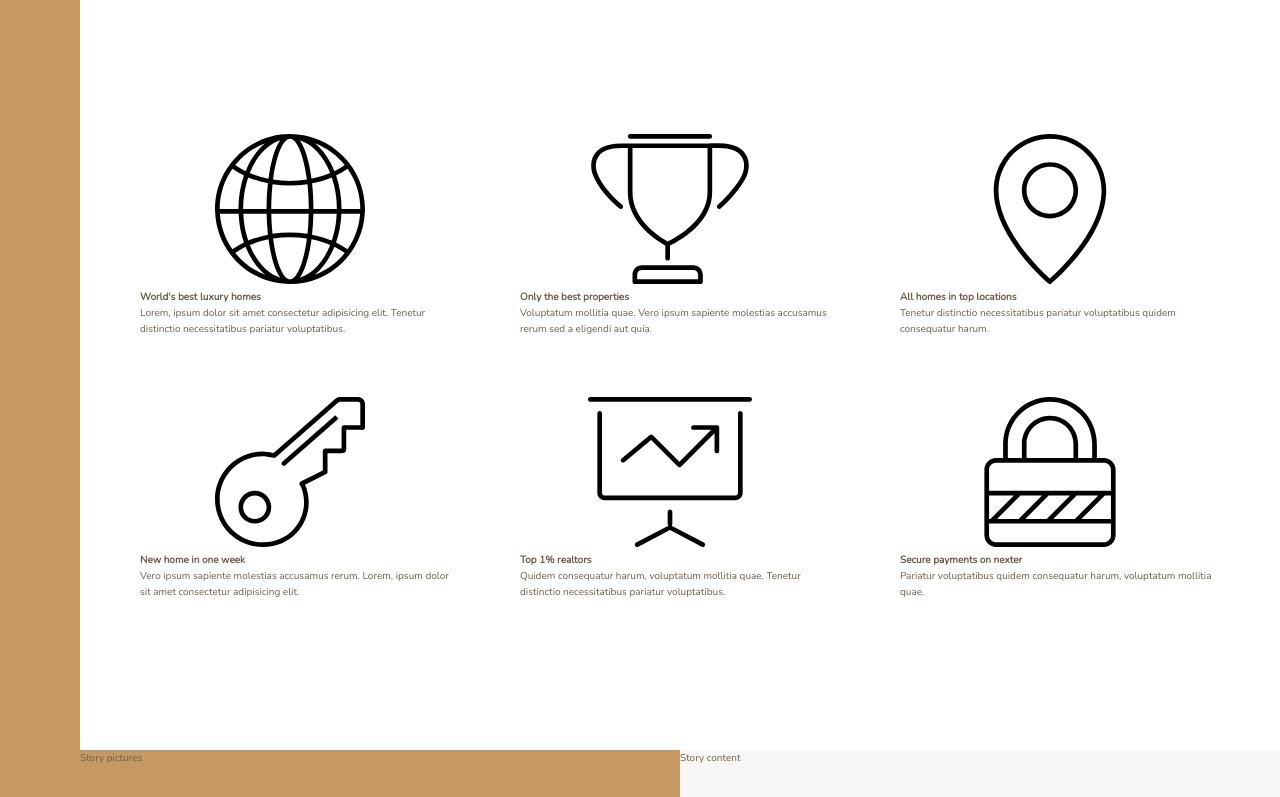
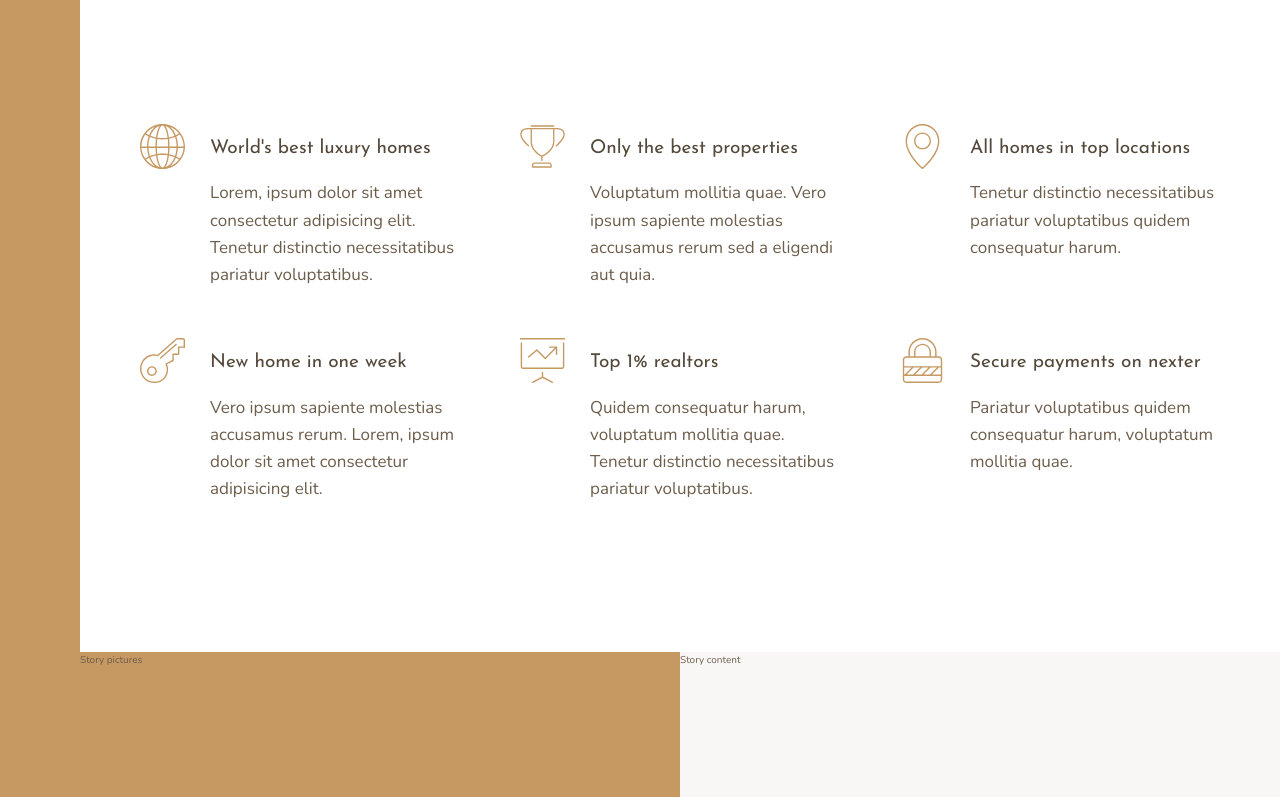
Before and after one commit to ingvillajimenez/3-nexter, a plain HTML site: page index.html in a window 1280 px wide. Shown: the part 656-1453 px from the top of the page. Drawn offline with nearby package versions, Linux system fonts and the light colour scheme.

Commit message:
Building the Features Section - Part 2

```diff
--- a/css/style.css
+++ b/css/style.css
@@ -20,6 +20,17 @@ body {
   grid-template-rows: 80vh min-content 40vw repeat(3, min-content);
   grid-template-columns: [sidebar-start] 8rem [sidebar-end full-start] minmax(6rem, 1fr) [center-start] repeat(8, [col-start] minmax(min-content, 14rem) [col-end]) [center-end] minmax(6rem, 1fr) [full-end]; }
 
+.heading-1, .heading-2, .heading-3, .heading-4 {
+  font-family: "Josefin Sans", sans-serif;
+  font-weight: 400; }
+
+.heading-4 {
+  font-size: 1.9rem; }
+  .heading-4--light {
+    color: #f9f7f6; }
+  .heading-4--dark {
+    color: #54483a; }
+
 .sidebar {
   background-color: #c69963;
   grid-column: sidebar-start / sidebar-end;
@@ -37,8 +48,23 @@ body {
   grid-column: center-start / center-end;
   margin: 15rem 0;
   display: grid;
-  grid-template-columns: repeat(3, 1fr);
-  grid-gap: 6rem; }
+  grid-template-columns: repeat(auto-fit, minmax(25rem, 1fr));
+  grid-gap: 6rem;
+  align-items: start; }
+
+.feature {
+  display: grid;
+  grid-template-columns: min-content 1fr;
+  grid-row-gap: 1.5rem;
+  grid-column-gap: 2.5rem; }
+  .feature__icon {
+    fill: #c69963;
+    width: 4.5rem;
+    height: 4.5rem;
+    grid-row: 1 / span 2;
+    transform: translateY(-1rem); }
+  .feature__text {
+    font-size: 1.7rem; }
 
 .story__pictures {
   background-color: #c69963;
--- a/index.html
+++ b/index.html
@@ -26,7 +26,7 @@
         <svg class="feature__icon">
           <use xlink:href="img/sprite.svg#icon-global"></use>
         </svg>
-        <h4 class="heading-4">World's best luxury homes</h4>
+        <h4 class="heading-4 heading-4--dark">World's best luxury homes</h4>
         <p class="feature__text">
           Lorem, ipsum dolor sit amet consectetur adipisicing elit. Tenetur
           distinctio necessitatibus pariatur voluptatibus.
@@ -37,7 +37,7 @@
         <svg class="feature__icon">
           <use xlink:href="img/sprite.svg#icon-trophy"></use>
         </svg>
-        <h4 class="heading-4">Only the best properties</h4>
+        <h4 class="heading-4 heading-4--dark">Only the best properties</h4>
         <p class="feature__text">
           Voluptatum mollitia quae. Vero ipsum sapiente molestias accusamus
           rerum sed a eligendi aut quia.
@@ -48,7 +48,7 @@
         <svg class="feature__icon">
           <use xlink:href="img/sprite.svg#icon-map-pin"></use>
         </svg>
-        <h4 class="heading-4">All homes in top locations</h4>
+        <h4 class="heading-4 heading-4--dark">All homes in top locations</h4>
         <p class="feature__text">
           Tenetur distinctio necessitatibus pariatur voluptatibus quidem
           consequatur harum.
@@ -59,7 +59,7 @@
         <svg class="feature__icon">
           <use xlink:href="img/sprite.svg#icon-key"></use>
         </svg>
-        <h4 class="heading-4">New home in one week</h4>
+        <h4 class="heading-4 heading-4--dark">New home in one week</h4>
         <p class="feature__text">
           Vero ipsum sapiente molestias accusamus rerum. Lorem, ipsum dolor sit
           amet consectetur adipisicing elit.
@@ -70,7 +70,7 @@
         <svg class="feature__icon">
           <use xlink:href="img/sprite.svg#icon-presentation"></use>
         </svg>
-        <h4 class="heading-4">Top 1% realtors</h4>
+        <h4 class="heading-4 heading-4--dark">Top 1% realtors</h4>
         <p class="feature__text">
           Quidem consequatur harum, voluptatum mollitia quae. Tenetur distinctio
           necessitatibus pariatur voluptatibus.
@@ -81,7 +81,7 @@
         <svg class="feature__icon">
           <use xlink:href="img/sprite.svg#icon-lock"></use>
         </svg>
-        <h4 class="heading-4">Secure payments on nexter</h4>
+        <h4 class="heading-4 heading-4--dark">Secure payments on nexter</h4>
         <p class="feature__text">
           Pariatur voluptatibus quidem consequatur harum, voluptatum mollitia
           quae.
--- a/sass/_features.scss
+++ b/sass/_features.scss
@@ -4,6 +4,27 @@
   margin: 15rem 0;
 
   display: grid;
-  grid-template-columns: repeat(3, 1fr);
+  // grid-template-columns: repeat(3, 1fr);
+  grid-template-columns: repeat(auto-fit, minmax(25rem, 1fr));
   grid-gap: 6rem;
+  align-items: start;
 }
+
+.feature {
+  display: grid;
+  grid-template-columns: min-content 1fr;
+  grid-row-gap: 1.5rem;
+  grid-column-gap: 2.5rem;
+
+  &__icon {
+    fill: $color-primary;
+    width: 4.5rem;
+    height: 4.5rem;
+    grid-row: 1 / span 2;
+    transform: translateY(-1rem);
+  }
+
+  &__text {
+    font-size: 1.7rem;
+  }
+}
--- a/sass/_typography.scss
+++ b/sass/_typography.scss
@@ -0,0 +1,29 @@
+%heading {
+  font-family: $font-display;
+  font-weight: 400;
+}
+
+.heading-1 {
+  @extend %heading;
+}
+
+.heading-2 {
+  @extend %heading;
+}
+
+.heading-3 {
+  @extend %heading;
+}
+
+.heading-4 {
+  @extend %heading;
+  font-size: 1.9rem;
+
+  &--light {
+    color: $color-grey-light-1;
+  }
+
+  &--dark {
+    color: $color-grey-dark-1;
+  }
+}
```
